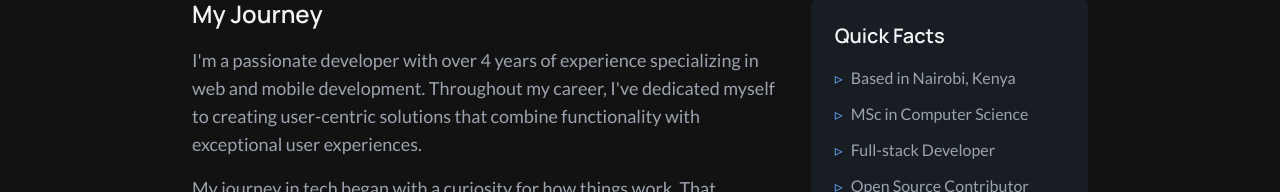
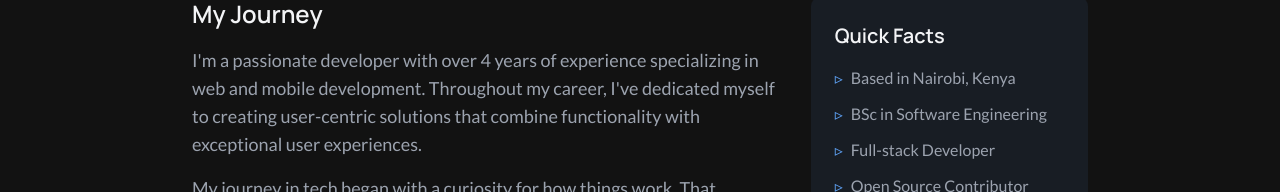
Before and after one commit to Dave-3/devportfolio, a React (Vite) app: page /about in a window 1280 px wide. Shown: the part 290-482 px from the top of the page. Built offline with nearby package versions, Linux system fonts and the light colour scheme; a web font is replaced by a local one.

Commit message:
about page details change

```diff
--- a/src/pages/AboutPage.tsx
+++ b/src/pages/AboutPage.tsx
@@ -110,7 +110,7 @@ const AboutPage: React.FC = () => {
                   ${theme === 'dark' ? 'text-dark-primary' : ''}
                   ${theme === 'neon' ? 'text-neon-primary' : ''}
                 `}>▹</span>
-                MSc in Computer Science
+                BSc in Software Engineering
               </li>
               <li className={`flex items-start
                 ${theme === 'light' ? 'text-light-secondary' : ''}
```
